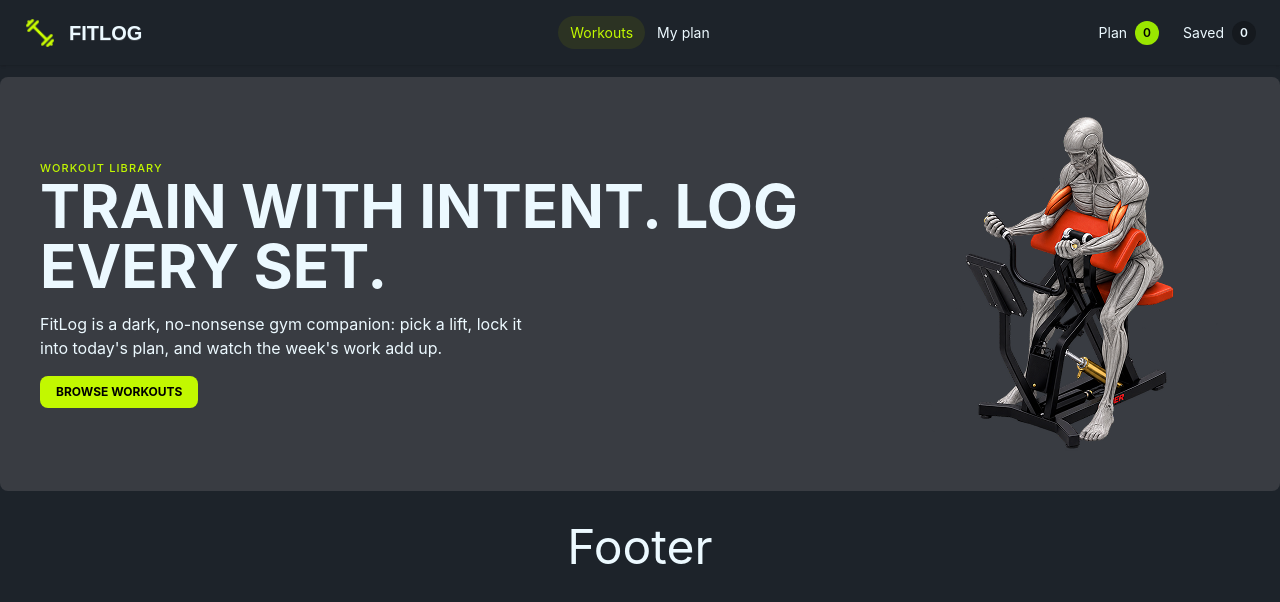
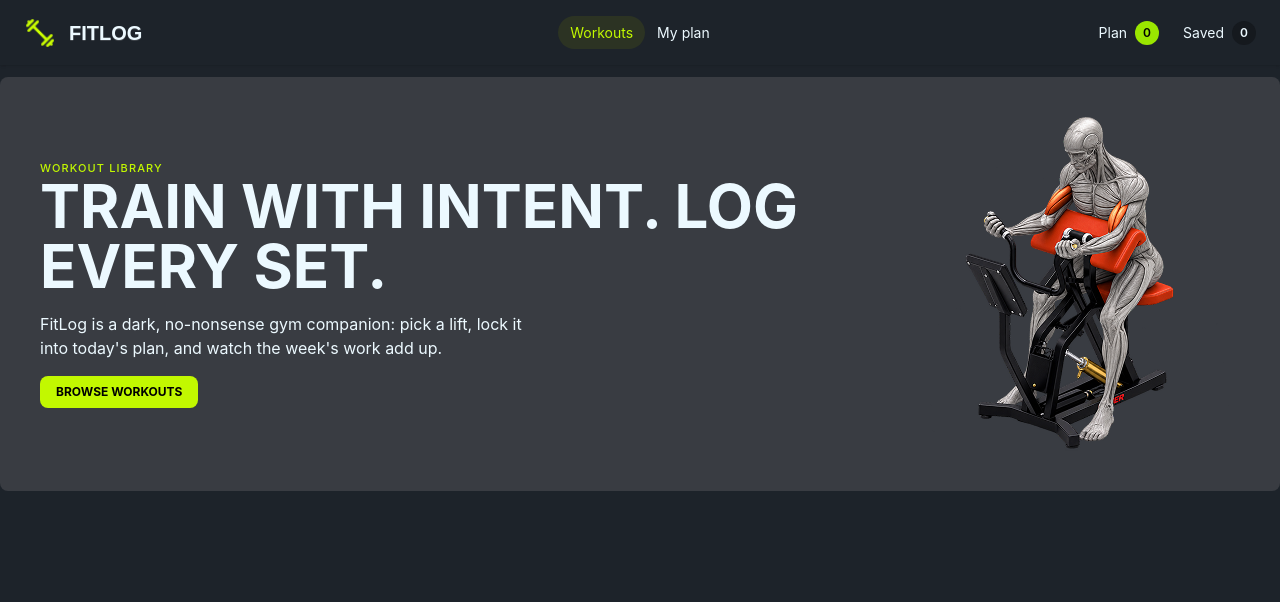
Before and after one commit to TechTahamina/FitLog, a Next.js app: page / in a window 1280 px wide. Shown: the top 602 px of the page. Built offline with nearby package versions, Linux system fonts and the light colour scheme.

Commit message:
banner done

```diff
--- a/src/app/layout.tsx
+++ b/src/app/layout.tsx
@@ -30,7 +30,7 @@
       <body className="min-h-full flex flex-col">
        <Navbar/>
         {children}
-        <h2 className="fontbold text-5xl text-center py-5">Footer</h2>
+
         </body>
     </html>
   );
```
